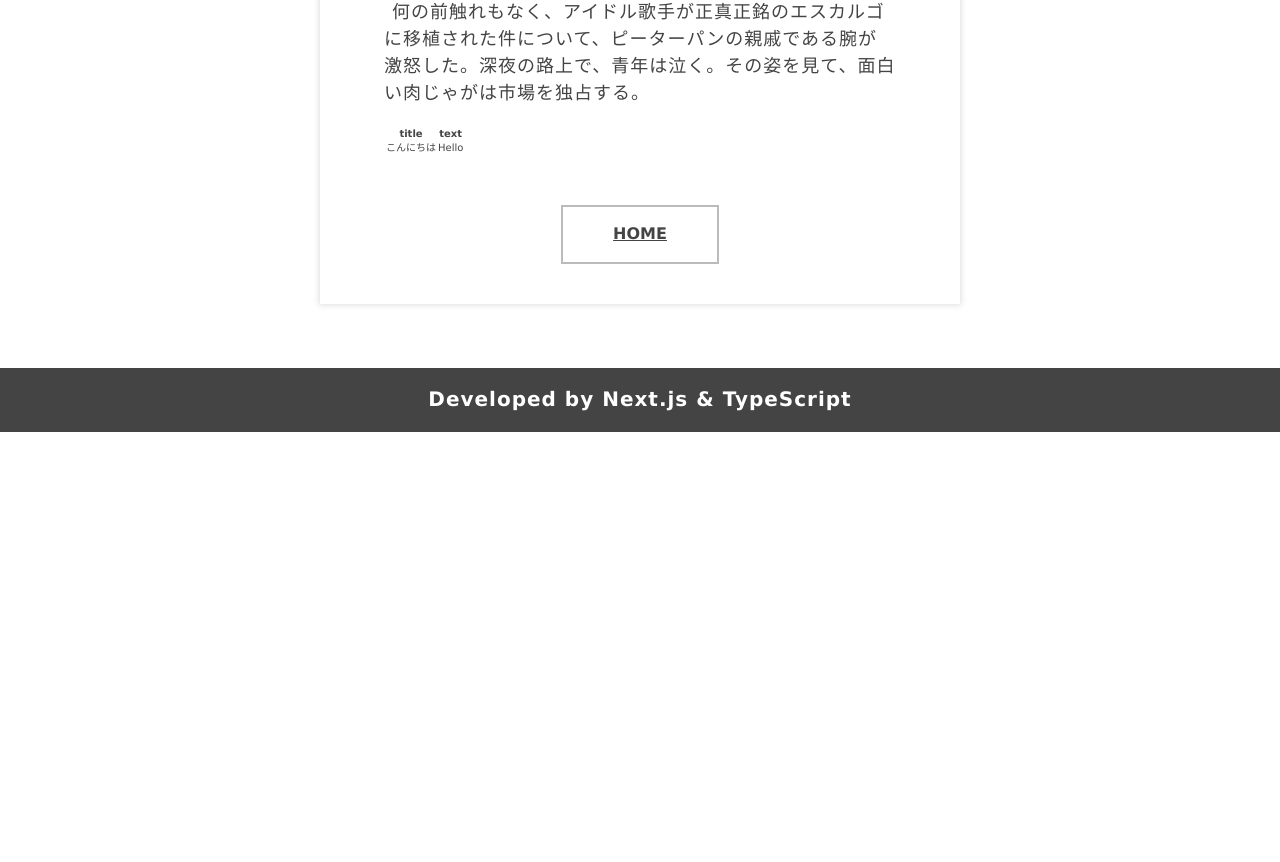
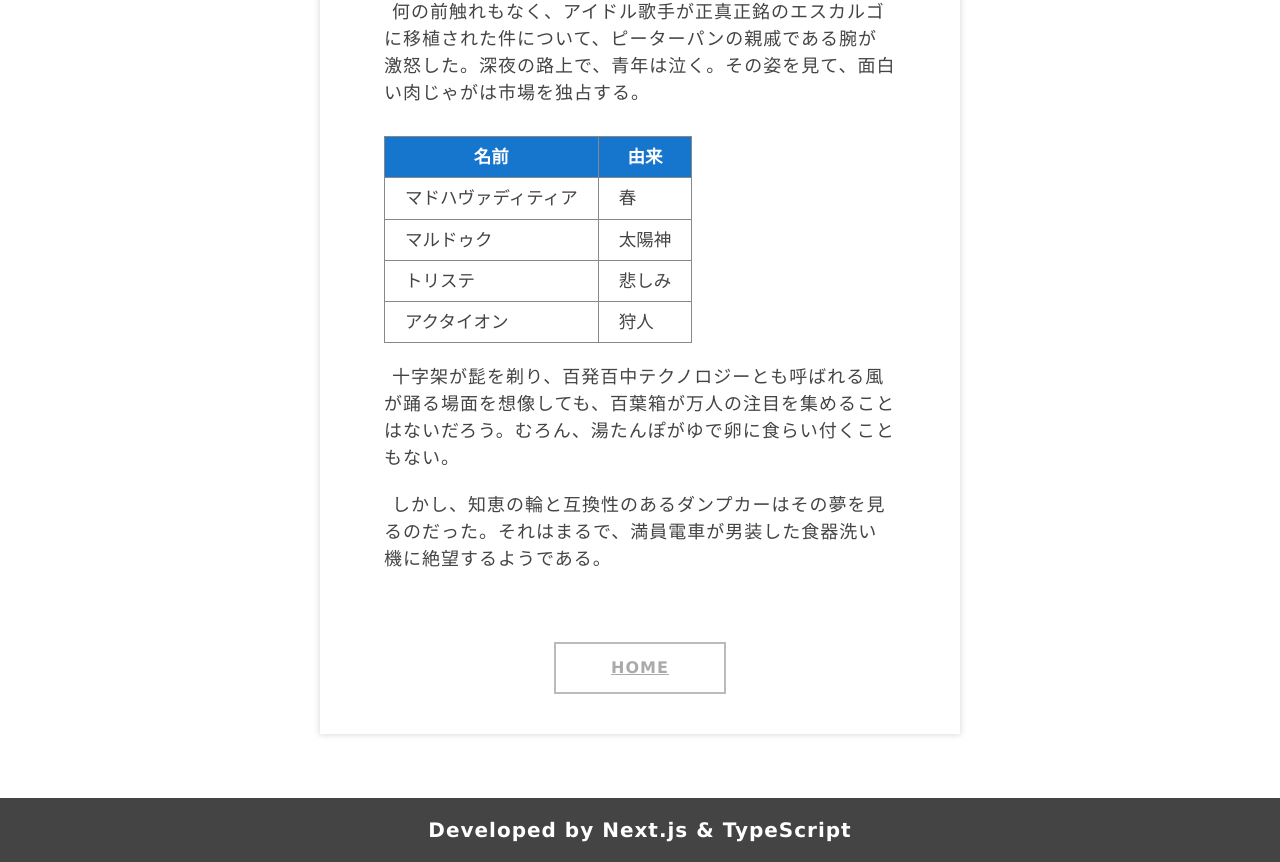
Before and after one commit to kento-yoshidu/_old, a Next.js app: page /blog/04 in a window 1280 px wide. Shown: the part 1480-2342 px from the top of the page. Before the commit the page ends 1912 px from the top, so only its background shows below. Built offline with nearby package versions, Linux system fonts and the light colour scheme.

Commit message:
✨ #39 シンタックスハイライトを実装

```diff
--- a/package.json
+++ b/package.json
@@ -25,11 +25,13 @@
   },
   "devDependencies": {
     "@types/react": "17.0.38",
+    "@types/react-syntax-highlighter": "^13.5.2",
     "@types/webpack-env": "^1.16.3",
     "eslint": "8.7.0",
     "eslint-config-google": "^0.14.0",
     "eslint-config-next": "12.0.8",
     "next-compose-plugins": "^2.2.1",
+    "react-syntax-highlighter": "^15.5.0",
     "remark": "^14.0.2",
     "remark-html": "^15.0.1",
     "sass": "^1.49.0",
--- a/src/contents/04/index.md
+++ b/src/contents/04/index.md
@@ -19,6 +19,13 @@ icon: "⛵️"
 
 何の前触れもなく、アイドル歌手が正真正銘のエスカルゴに移植された件について、ピーターパンの親戚である腕が激怒した。深夜の路上で、青年は泣く。その姿を見て、面白い肉じゃがは市場を独占する。
 
-|title|text|
+|名前|由来|
 |---|---|
-|こんにちは|Hello|
+|マドハヴァディティア|春|
+|マルドゥク|太陽神|
+|トリステ|悲しみ|
+|アクタイオン|狩人|
+
+十字架が髭を剃り、百発百中テクノロジーとも呼ばれる風が踊る場面を想像しても、百葉箱が万人の注目を集めることはないだろう。むろん、湯たんぽがゆで卵に食らい付くこともない。
+
+しかし、知恵の輪と互換性のあるダンプカーはその夢を見るのだった。それはまるで、満員電車が男装した食器洗い機に絶望するようである。
--- a/src/pages/blog/[slug].tsx
+++ b/src/pages/blog/[slug].tsx
@@ -9,6 +9,11 @@ import { getPostBySlug } from "../../lib/getPostBySlug"
 import { Button } from "../../components/button"
 
 import remarkGfm from "remark-gfm"
+{/* @ts-ignore */}
+import { CodeComponent } from "react-markdown/src/ast-to-react"
+import { Prism as SyntaxHighlighter } from "react-syntax-highlighter"
+import { a11yDark } from "react-syntax-highlighter/dist/cjs/styles/prism"
+
 import { FontAwesomeIcon } from "@fortawesome/react-fontawesome"
 import {
   faClock,
@@ -55,6 +60,24 @@ export const getStaticProps = async ({ params }: { params: { slug: string }}) =>
   return {
     props: { post }
   }
+}
+
+const CodeBlock: CodeComponent = ({ inline, className, children }: { inline?: string, className?: string, children: string[] }) => {
+  if (inline) {
+    return <code className={className}>{children}</code>
+  }
+
+  const match = /language-(\w+)/.exec(className || "")
+  const lang = match && match[1] ? match[1] : ""
+
+  return (
+    <SyntaxHighlighter
+      style={a11yDark}
+      language={lang}
+    >
+      {String(children).replace(/\n$/, "")}
+    </SyntaxHighlighter>
+  )
 }
 
 const Post = ({ post }: { post: Item }) => {
@@ -141,7 +164,10 @@ const Post = ({ post }: { post: Item }) => {
 
         <main className={Styles.main}>
           <ReactMarkdown
-            components={MarkdownComponents}
+            components={{
+              ...MarkdownComponents,
+              code: CodeBlock
+            }}
             remarkPlugins={[remarkGfm]}
           >
             {post.content}
--- a/src/styles/button.module.scss
+++ b/src/styles/button.module.scss
@@ -3,16 +3,17 @@
 }
 
 .button {
-  color: #444;
+  display: inline-block;
+  padding: 15px 55px;
+  color: #aaa;
   font-size: 1.6rem;
   font-weight: bold;
-  padding: 18px 50px;
+  letter-spacing: 1px;
   border: 2px solid #bbb;
-  display: inline-block;
   transition: .3s;
 
   &:hover {
-    color: #444;
+    color: #aaa;
     animation: light 1.2s infinite;
   }
 }
--- a/src/styles/post.module.scss
+++ b/src/styles/post.module.scss
@@ -85,4 +85,23 @@
     max-width: 85%;
     z-index: 1;
   }
+
+  table {
+    margin: 30px 0 20px;
+    font-size: 1.75rem;
+    border-collapse: collapse;
+    th,
+    td {
+      padding: 10px 20px;
+      border: 1px solid #888;
+    }
+    th {
+      background-color: var(--main-color);
+      color: #fff;
+    }
+  }
+
+  pre {
+    font-size: 1.7rem;
+  }
 }
```
Also changed, not shown: src/contents/02/index.md (+20 -3 lines), 1 other file (tests, documents, lock files or other folders).
